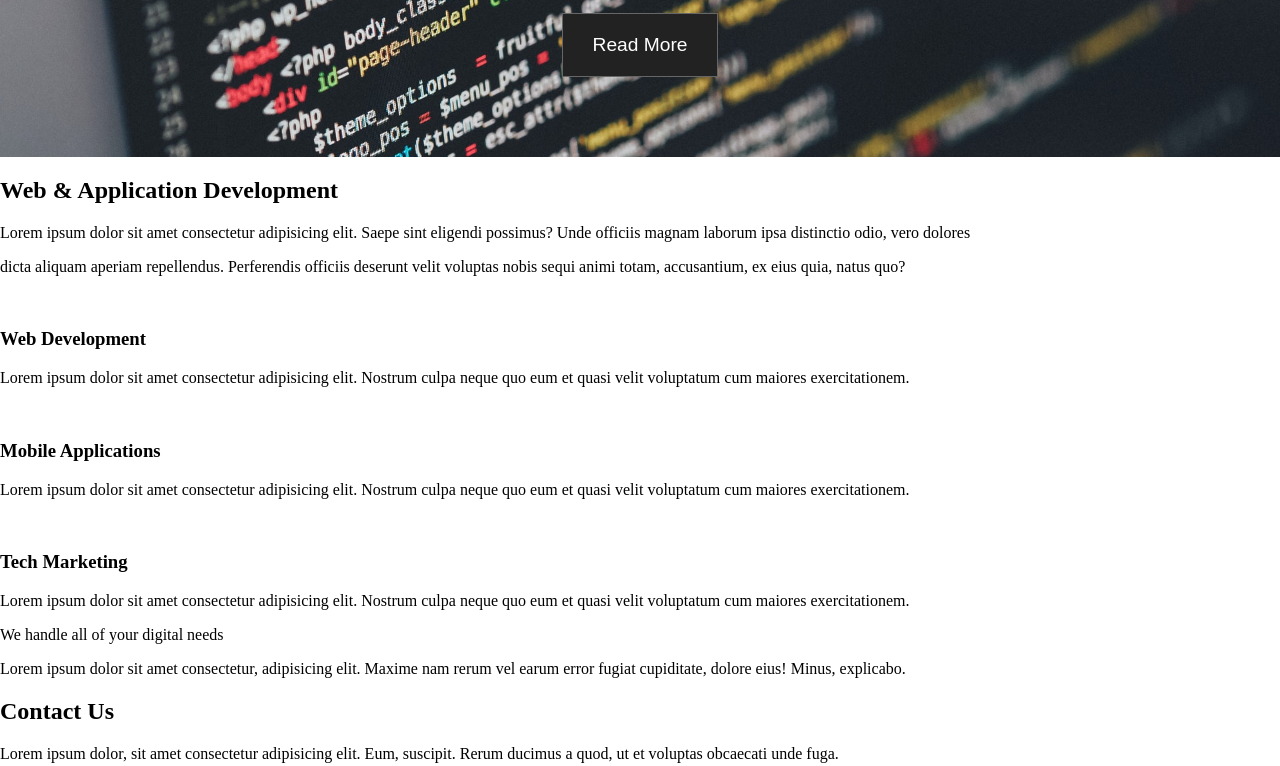
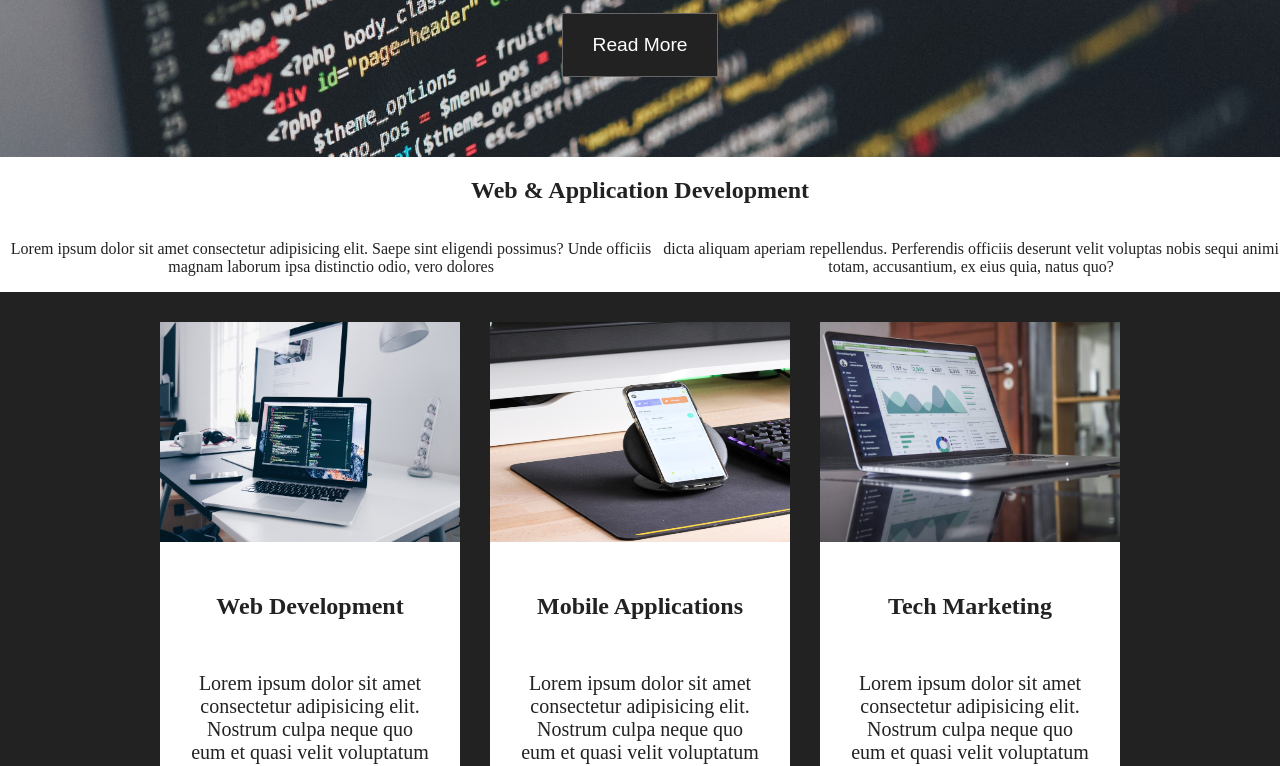
Before and after one commit to HamBP/WebPractice, a plain HTML site: page landing.html in a window 1280 px wide. Shown: the part 181-947 px from the top of the page. Drawn offline with Linux system fonts and the light colour scheme.

Commit message:
또 중간저장

```diff
--- a/landing.css
+++ b/landing.css
@@ -1,4 +1,5 @@
 body {
+    color: #222;
     margin: 0;
 }
 
@@ -31,3 +32,61 @@ body {
     color: #222;
     background-color: #DDD;
 }
+
+.development {
+    text-align: center;
+}
+
+.development > .container {
+    display: flex;
+    justify-content: center;
+}
+
+.development > .container > .description {
+    width: mixmax(auto, 500px);
+}
+
+.content {
+    display: flex;
+    justify-content: center;
+    background-color: #222;
+}
+
+.content > .item {
+    margin: 30px 15px;
+    width: 300px;
+    height: auto;
+    background-color: white;
+    text-align: center;
+}
+
+.content > .item > h3 {
+    font-size: 24px;
+    line-height: 3.0;
+}
+
+.content > .item > p {
+    margin: 30px;
+    font-size: 20px;
+}
+
+.content > .item img {
+    width: inherit;
+    height: 220px;
+}
+
+.company-PR {
+    padding: 50px 20px;
+    height: auto;
+    text-align: center;
+}
+
+.company-PR #atext {
+    font-size: 26px;
+    font-weight: bold;
+    line-height: 100px;
+}
+
+.company-PR p {
+    font-size: 20px;
+}
--- a/landing.html
+++ b/landing.html
@@ -19,33 +19,39 @@
         </header>
 
         <!-- development-->
-        <div>
+        <div class="development">
             <h2>Web & Application Development</h2>
-            <p>Lorem ipsum dolor sit amet consectetur adipisicing elit. Saepe sint eligendi possimus? Unde officiis magnam laborum ipsa distinctio odio, vero dolores</p>
-            <p>dicta aliquam aperiam repellendus. Perferendis officiis deserunt velit voluptas nobis sequi animi totam, accusantium, ex eius quia, natus quo?</p>
+            <div class="container">
+                <div class="description">
+                    <p>Lorem ipsum dolor sit amet consectetur adipisicing elit. Saepe sint eligendi possimus? Unde officiis magnam laborum ipsa distinctio odio, vero dolores</p>
+                </div>
+                <div class="description">
+                    <p>dicta aliquam aperiam repellendus. Perferendis officiis deserunt velit voluptas nobis sequi animi totam, accusantium, ex eius quia, natus quo?</p>
+                </div>
+            </div>
         </div>
 
         <!-- content -->
         <div class="content">
             <div class="item">
-                <img src="" alt="">
+                <img src="./asset/landing_web.jpg" alt="web image">
                 <h3>Web Development</h3>
                 <p>Lorem ipsum dolor sit amet consectetur adipisicing elit. Nostrum culpa neque quo eum et quasi velit voluptatum cum maiores exercitationem.</p>
             </div>
             <div class="item">
-                <img src="" alt="">
+                <img src="./asset/landing_mobile.jpg" alt="mobile image">
                 <h3>Mobile Applications</h3>
                 <p>Lorem ipsum dolor sit amet consectetur adipisicing elit. Nostrum culpa neque quo eum et quasi velit voluptatum cum maiores exercitationem.</p>
             </div>
             <div class="item">
-                <img src="" alt="">
+                <img src="./asset/landing_marketing.jpg" alt="marketing image">
                 <h3>Tech Marketing</h3>
                 <p>Lorem ipsum dolor sit amet consectetur adipisicing elit. Nostrum culpa neque quo eum et quasi velit voluptatum cum maiores exercitationem.</p>
             </div>
         </div>
 
         <!-- text -->
-        <div>
+        <div class="company-PR">
             <span id="atext">We handle all of your digital needs</span>
             <p>Lorem ipsum dolor sit amet consectetur, adipisicing elit. Maxime nam rerum vel earum error fugiat cupiditate, dolore eius! Minus, explicabo.</p>
         </div>
@@ -63,7 +69,7 @@
             </div>
 
             <div class="footer2">
-                <h2>About Our Company</h2>
+                <h2>Acme Web Solutions</h2>
             </div>
             <div class="footer2">
                 <p>Project By <a href="https://traversymedia.com/">Traversy Media</a></p>
```
